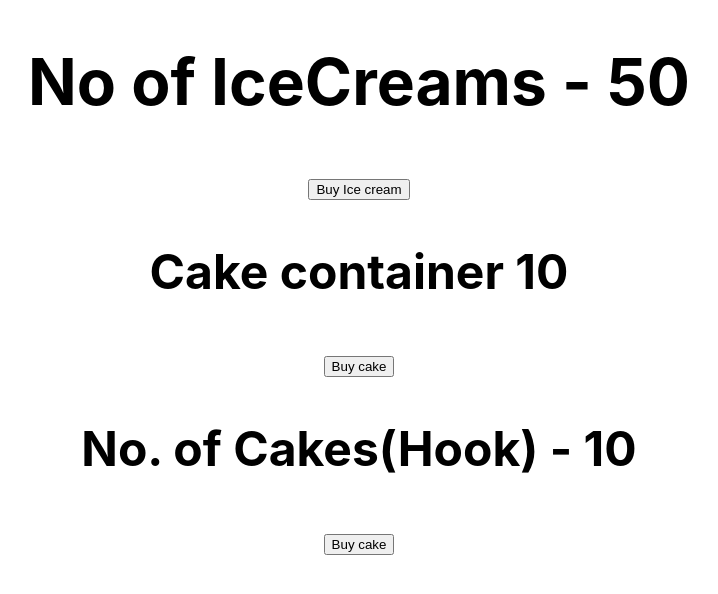
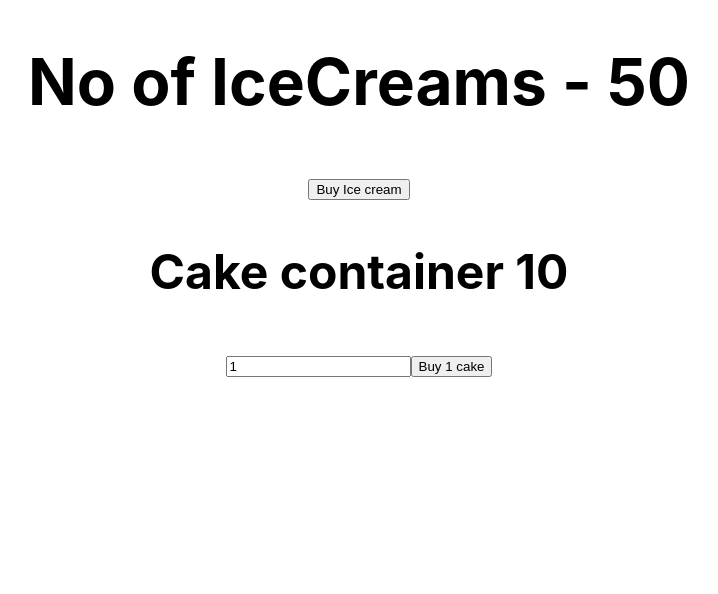
Before and after one commit to dineshdsv3/ReduxBasics, a React (Create React App) app: page / in a window 1280 px wide. Shown: the top 594 px of the page, without its empty margins (281-999 px from the left). Built offline with nearby package versions, Linux system fonts and the light colour scheme.

Commit message:
Added action payload to cake container

```diff
--- a/src/App.js
+++ b/src/App.js
@@ -13,7 +13,7 @@ function App() {
 				<h1>
 					<HookIceCreamContainer />
 					<CakeContainer />
-					<HooksCakeContainer />
+					{/* <HooksCakeContainer /> */}
 				</h1>
 			</div>
 		</Provider>
--- a/src/Components/CakeContainer.js
+++ b/src/Components/CakeContainer.js
@@ -1,15 +1,17 @@
-import React from 'react';
+import React, { useState } from 'react';
 import { buyCake } from '../Redux';
 import { connect } from 'react-redux';
 
-const  CakeContainer = (props) => {
+const CakeContainer = (props) => {
+	const [number, setNumber] = useState(1);
 	return (
 		<div>
 			<h2>Cake container {props.noOfCakes}</h2>
-			<button onClick={props.buyCake}>Buy cake</button>
+			<input value={number} onChange={(e) => setNumber(e.target.value)} />
+			<button onClick={() => props.buyCake(number)}>Buy {number} cake</button>
 		</div>
 	);
-}
+};
 
 const mapStateToProps = (state) => {
 	return {
@@ -19,7 +21,7 @@ const mapStateToProps = (state) => {
 
 const mapDispatchToProps = (dispatch) => {
 	return {
-		buyCake: () => dispatch(buyCake()),
+		buyCake: (number) => dispatch(buyCake(number)),
 	};
 };
 
--- a/src/Redux/Cakes/cakeAction.js
+++ b/src/Redux/Cakes/cakeAction.js
@@ -1,7 +1,8 @@
 import { BUY_CAKE } from './cakeTypes';
 
-export const buyCake = () => {
+export const buyCake = (number = 1) => {
 	return {
 		type: BUY_CAKE,
+		payload: number
 	};
 };
--- a/src/Redux/Cakes/cakeReducer.js
+++ b/src/Redux/Cakes/cakeReducer.js
@@ -10,7 +10,7 @@ const cakeReducer = (state = initialState, action) => {
         case BUY_CAKE:
             return {
                 ...state,
-                noOfCakes: state.noOfCakes -1
+                noOfCakes: state.noOfCakes - action.payload
             }
         default: {
             return state
```
